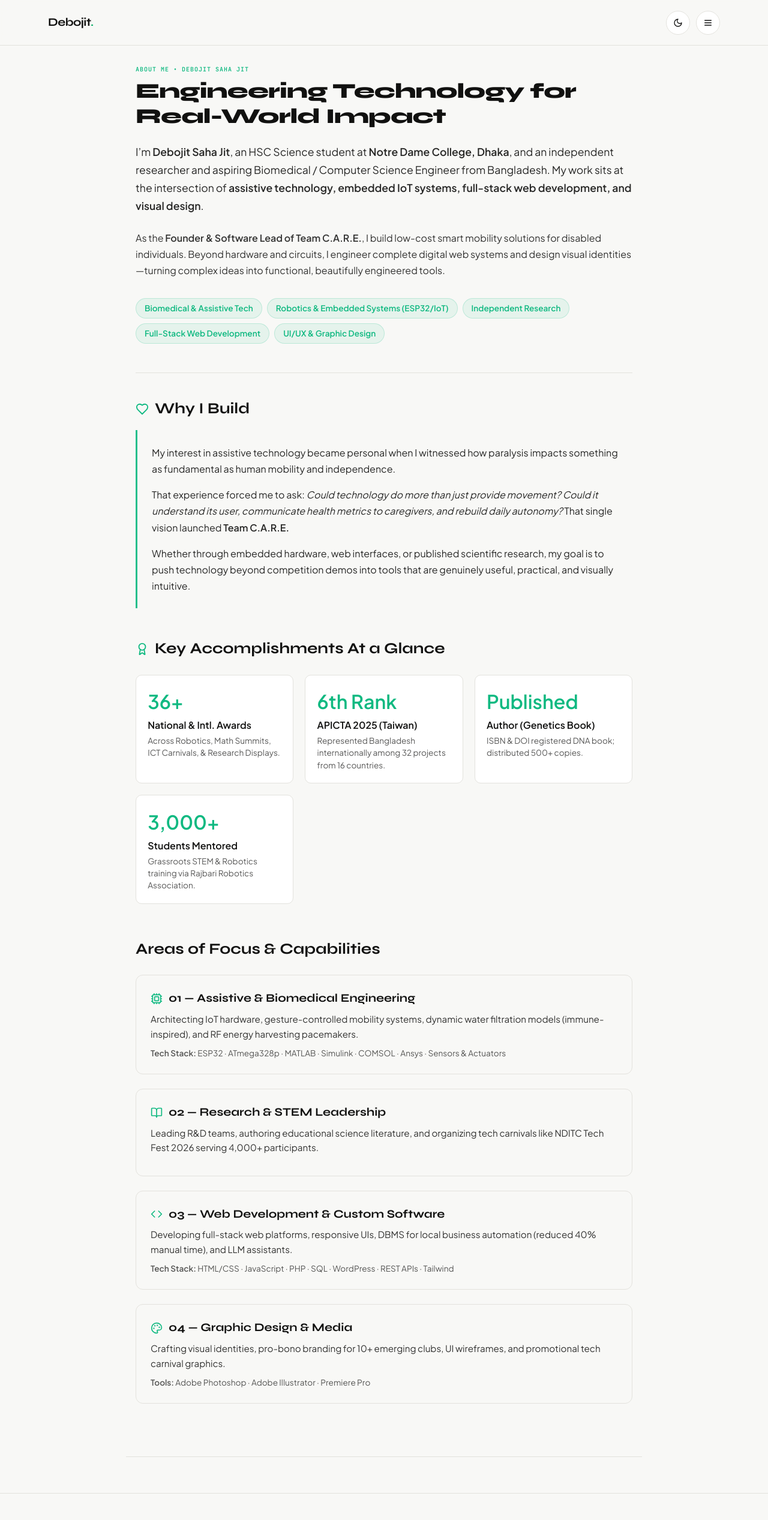
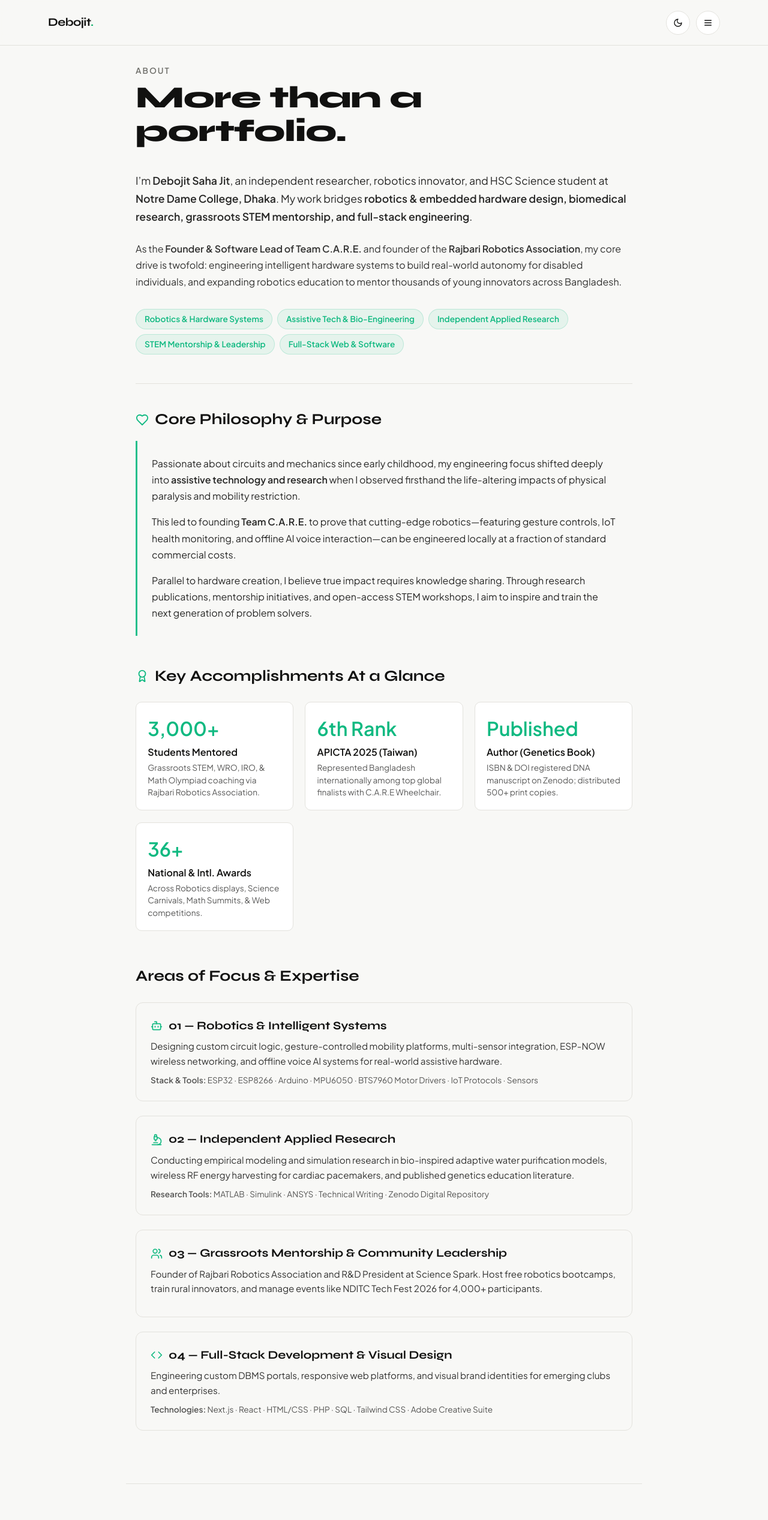
Before and after one commit to debojitsahajit09/my-portfolio, a Next.js app in the folder extracted/: page /about/bio in a window 1280 px wide. Shown: the top 2534 px of the page at 60% size. Built offline with nearby package versions, Linux system fonts and the light colour scheme.

Commit message:
Update page.tsx

```diff
--- a/extracted/app/about/bio/page.tsx
+++ b/extracted/app/about/bio/page.tsx
@@ -5,7 +5,10 @@ import {
   Cpu,
   Heart,
   Palette,
-  Code
+  Code,
+  Users,
+  Microscope,
+  Bot
 } from "lucide-react";
 
 export default function BioPage() {
@@ -13,30 +16,44 @@ export default function BioPage() {
     <main className="wrap section" style={{ maxWidth: "860px", margin: "0 auto", padding: "2rem 1rem" }}>
 
       {/* ----------------- SECTION 1: HERO / HEADER ----------------- */}
-      <div className="eyebrow" style={{ color: "#10b981", fontWeight: 600, letterSpacing: "1px" }}>
-        ABOUT ME • DEBOJIT SAHA JIT
+      <div style={{ marginBottom: "2.5rem" }}>
+        <p style={{
+          color: "var(--muted, #666)",
+          fontSize: "0.85rem",
+          fontWeight: 700,
+          letterSpacing: "0.15em",
+          textTransform: "uppercase",
+          marginBottom: "0.4rem"
+        }}>
+          ABOUT
+        </p>
+        <h1 style={{
+          fontSize: " clamp(2.2rem, 5vw, 3.2rem)",
+          fontWeight: 800,
+          lineHeight: 1.1,
+          margin: 0,
+          letterSpacing: "-0.02em"
+        }}>
+          More than a portfolio.
+        </h1>
       </div>
 
-      <h1 className="title" style={{ fontSize: "2.2rem", fontWeight: 800, margin: "0.5rem 0 1.5rem 0", lineHeight: 1.2 }}>
-        Engineering Technology for Real-World Impact
-      </h1>
-
       <p style={{ fontSize: "1.1rem", lineHeight: 1.7, opacity: 0.9, marginBottom: "1.5rem" }}>
-        I’m <strong>Debojit Saha Jit</strong>, an HSC Science student at <strong>Notre Dame College, Dhaka</strong>, and an independent researcher and aspiring Biomedical / Computer Science Engineer from Bangladesh. My work sits at the intersection of <strong>assistive technology, embedded IoT systems, full-stack web development, and visual design</strong>.
+        I’m <strong>Debojit Saha Jit</strong>, an independent researcher, robotics innovator, and HSC Science student at <strong>Notre Dame College, Dhaka</strong>. My work bridges <strong>robotics & embedded hardware design, biomedical research, grassroots STEM mentorship, and full-stack engineering</strong>.
       </p>
 
       <p style={{ fontSize: "1rem", lineHeight: 1.7, opacity: 0.85, marginBottom: "2rem" }}>
-        As the <strong>Founder & Software Lead of Team C.A.R.E.</strong>, I build low-cost smart mobility solutions for disabled individuals. Beyond hardware and circuits, I engineer complete digital web systems and design visual identities—turning complex ideas into functional, beautifully engineered tools.
+        As the <strong>Founder & Software Lead of Team C.A.R.E.</strong> and founder of the <strong>Rajbari Robotics Association</strong>, my core drive is twofold: engineering intelligent hardware systems to build real-world autonomy for disabled individuals, and expanding robotics education to mentor thousands of young innovators across Bangladesh.
       </p>
 
       {/* Quick Focus Pills */}
       <div style={{ display: "flex", flexWrap: "wrap", gap: "8px", marginBottom: "3rem" }}>
         {[
-          "Biomedical & Assistive Tech",
-          "Robotics & Embedded Systems (ESP32/IoT)",
-          "Independent Research",
-          "Full-Stack Web Development",
-          "UI/UX & Graphic Design"
+          "Robotics & Hardware Systems",
+          "Assistive Tech & Bio-Engineering",
+          "Independent Applied Research",
+          "STEM Mentorship & Leadership",
+          "Full-Stack Web & Software"
         ].map((tag, i) => (
           <span key={i} style={{
             padding: "6px 14px",
@@ -54,10 +71,10 @@ export default function BioPage() {
 
       <hr style={{ border: "none", borderTop: "1px solid var(--line, #333)", margin: "2.5rem 0" }} />
 
-      {/* ----------------- SECTION 2: WHY I BUILD ----------------- */}
+      {/* ----------------- SECTION 2: WHY I BUILD & RESEARCH ----------------- */}
       <div style={{ marginBottom: "3rem" }}>
         <h2 style={{ fontSize: "1.6rem", fontWeight: 700, marginBottom: "1rem", display: "flex", alignItems: "center", gap: "10px" }}>
-          <Heart size={22} style={{ color: "#10b981" }} /> Why I Build
+          <Heart size={22} style={{ color: "#10b981" }} /> Core Philosophy & Purpose
         </h2>
 
         <div style={{
@@ -70,13 +87,13 @@ export default function BioPage() {
           opacity: 0.9
         }}>
           <p style={{ marginBottom: "1rem" }}>
-            My interest in assistive technology became personal when I witnessed how paralysis impacts something as fundamental as human mobility and independence.
+            Passionate about circuits and mechanics since early childhood, my engineering focus shifted deeply into <strong>assistive technology and research</strong> when I observed firsthand the life-altering impacts of physical paralysis and mobility restriction.
           </p>
           <p style={{ marginBottom: "1rem" }}>
-            That experience forced me to ask: <em>Could technology do more than just provide movement? Could it understand its user, communicate health metrics to caregivers, and rebuild daily autonomy?</em> That single vision launched <strong>Team C.A.R.E.</strong>
+            This led to founding <strong>Team C.A.R.E.</strong> to prove that cutting-edge robotics—featuring gesture controls, IoT health monitoring, and offline AI voice interaction—can be engineered locally at a fraction of standard commercial costs.
           </p>
           <p style={{ margin: 0 }}>
-            Whether through embedded hardware, web interfaces, or published scientific research, my goal is to push technology beyond competition demos into tools that are genuinely useful, practical, and visually intuitive.
+            Parallel to hardware creation, I believe true impact requires knowledge sharing. Through research publications, mentorship initiatives, and open-access STEM workshops, I aim to inspire and train the next generation of problem solvers.
           </p>
         </div>
       </div>
@@ -90,10 +107,10 @@ export default function BioPage() {
         <div style={{ display: "grid", gridTemplateColumns: "repeat(auto-fit, minmax(250px, 1fr))", gap: "1.2rem" }}>
 
           <div style={{ padding: "1.2rem", border: "1px solid var(--line, #333)", borderRadius: "10px", background: "var(--card, transparent)" }}>
-            <div style={{ fontSize: "2rem", fontWeight: 800, color: "#10b981" }}>36+</div>
-            <div style={{ fontWeight: 600, margin: "4px 0" }}>National & Intl. Awards</div>
+            <div style={{ fontSize: "2rem", fontWeight: 800, color: "#10b981" }}>3,000+</div>
+            <div style={{ fontWeight: 600, margin: "4px 0" }}>Students Mentored</div>
             <p style={{ fontSize: "0.85rem", opacity: 0.7, margin: 0 }}>
-              Across Robotics, Math Summits, ICT Carnivals, & Research Displays.
+              Grassroots STEM, WRO, IRO, & Math Olympiad coaching via Rajbari Robotics Association.
             </p>
           </div>
 
@@ -101,7 +118,7 @@ export default function BioPage() {
             <div style={{ fontSize: "2rem", fontWeight: 800, color: "#10b981" }}>6th Rank</div>
             <div style={{ fontWeight: 600, margin: "4px 0" }}>APICTA 2025 (Taiwan)</div>
             <p style={{ fontSize: "0.85rem", opacity: 0.7, margin: 0 }}>
-              Represented Bangladesh internationally among 32 projects from 16 countries.
+              Represented Bangladesh internationally among top global finalists with C.A.R.E Wheelchair.
             </p>
           </div>
 
@@ -109,79 +126,79 @@ export default function BioPage() {
             <div style={{ fontSize: "2rem", fontWeight: 800, color: "#10b981" }}>Published</div>
             <div style={{ fontWeight: 600, margin: "4px 0" }}>Author (Genetics Book)</div>
             <p style={{ fontSize: "0.85rem", opacity: 0.7, margin: 0 }}>
-              ISBN & DOI registered DNA book; distributed 500+ copies.
+              ISBN & DOI registered DNA manuscript on Zenodo; distributed 500+ print copies.
             </p>
           </div>
 
           <div style={{ padding: "1.2rem", border: "1px solid var(--line, #333)", borderRadius: "10px", background: "var(--card, transparent)" }}>
-            <div style={{ fontSize: "2rem", fontWeight: 800, color: "#10b981" }}>3,000+</div>
-            <div style={{ fontWeight: 600, margin: "4px 0" }}>Students Mentored</div>
+            <div style={{ fontSize: "2rem", fontWeight: 800, color: "#10b981" }}>36+</div>
+            <div style={{ fontWeight: 600, margin: "4px 0" }}>National & Intl. Awards</div>
             <p style={{ fontSize: "0.85rem", opacity: 0.7, margin: 0 }}>
-              Grassroots STEM & Robotics training via Rajbari Robotics Association.
+              Across Robotics displays, Science Carnivals, Math Summits, & Web competitions.
             </p>
           </div>
 
         </div>
       </div>
 
-      {/* ----------------- SECTION 4: AREAS OF EXPERTISE ----------------- */}
+      {/* ----------------- SECTION 4: AREAS OF FOCUS ----------------- */}
       <div style={{ marginBottom: "3.5rem" }}>
         <h2 style={{ fontSize: "1.6rem", fontWeight: 700, marginBottom: "1.5rem" }}>
-          Areas of Focus & Capabilities
+          Areas of Focus & Expertise
         </h2>
 
         <div style={{ display: "flex", flexDirection: "column", gap: "1.5rem" }}>
 
-          {/* 01: Assistive & Biomedical Tech */}
+          {/* 01: Robotics & Embedded Hardware */}
           <div style={{ padding: "1.5rem", border: "1px solid var(--line, #333)", borderRadius: "12px" }}>
             <div style={{ display: "flex", alignItems: "center", gap: "10px", marginBottom: "0.5rem" }}>
-              <Cpu style={{ color: "#10b981" }} size={20} />
-              <h3 style={{ fontSize: "1.2rem", fontWeight: 700, margin: 0 }}>01 — Assistive & Biomedical Engineering</h3>
+              <Bot style={{ color: "#10b981" }} size={20} />
+              <h3 style={{ fontSize: "1.2rem", fontWeight: 700, margin: 0 }}>01 — Robotics & Intelligent Systems</h3>
             </div>
             <p style={{ fontSize: "0.95rem", opacity: 0.85, lineHeight: 1.6, margin: "0 0 10px 0" }}>
-              Architecting IoT hardware, gesture-controlled mobility systems, dynamic water filtration models (immune-inspired), and RF energy harvesting pacemakers.
+              Designing custom circuit logic, gesture-controlled mobility platforms, multi-sensor integration, ESP-NOW wireless networking, and offline voice AI systems for real-world assistive hardware.
             </p>
             <div style={{ fontSize: "0.85rem", opacity: 0.7 }}>
-              <strong>Tech Stack:</strong> ESP32 · ATmega328p · MATLAB · Simulink · COMSOL · Ansys · Sensors & Actuators
+              <strong>Stack & Tools:</strong> ESP32 · ESP8266 · Arduino · MPU6050 · BTS7960 Motor Drivers · IoT Protocols · Sensors
             </div>
           </div>
 
-          {/* 02: STEM Leadership & Research */}
+          {/* 02: Independent Applied Research */}
           <div style={{ padding: "1.5rem", border: "1px solid var(--line, #333)", borderRadius: "12px" }}>
             <div style={{ display: "flex", alignItems: "center", gap: "10px", marginBottom: "0.5rem" }}>
-              <BookOpen style={{ color: "#10b981" }} size={20} />
-              <h3 style={{ fontSize: "1.2rem", fontWeight: 700, margin: 0 }}>02 — Research & STEM Leadership</h3>
+              <Microscope style={{ color: "#10b981" }} size={20} />
+              <h3 style={{ fontSize: "1.2rem", fontWeight: 700, margin: 0 }}>02 — Independent Applied Research</h3>
             </div>
             <p style={{ fontSize: "0.95rem", opacity: 0.85, lineHeight: 1.6, margin: "0 0 10px 0" }}>
-              Leading R&D teams, authoring educational science literature, and organizing tech carnivals like NDITC Tech Fest 2026 serving 4,000+ participants.
+              Conducting empirical modeling and simulation research in bio-inspired adaptive water purification models, wireless RF energy harvesting for cardiac pacemakers, and published genetics education literature.
+            </p>
+            <div style={{ fontSize: "0.85rem", opacity: 0.7 }}>
+              <strong>Research Tools:</strong> MATLAB · Simulink · ANSYS · Technical Writing · Zenodo Digital Repository
+            </div>
+          </div>
+
+          {/* 03: Grassroots Mentorship & Leadership */}
+          <div style={{ padding: "1.5rem", border: "1px solid var(--line, #333)", borderRadius: "12px" }}>
+            <div style={{ display: "flex", alignItems: "center", gap: "10px", marginBottom: "0.5rem" }}>
+              <Users style={{ color: "#10b981" }} size={20} />
+              <h3 style={{ fontSize: "1.2rem", fontWeight: 700, margin: 0 }}>03 — Grassroots Mentorship & Community Leadership</h3>
+            </div>
+            <p style={{ fontSize: "0.95rem", opacity: 0.85, lineHeight: 1.6, margin: "0 0 10px 0" }}>
+              Founder of Rajbari Robotics Association and R&D President at Science Spark. Host free robotics bootcamps, train rural innovators, and manage events like NDITC Tech Fest 2026 for 4,000+ participants.
             </p>
           </div>
 
-          {/* 03: Web Development & Systems */}
+          {/* 04: Full-Stack Web Dev & UI/UX */}
           <div style={{ padding: "1.5rem", border: "1px solid var(--line, #333)", borderRadius: "12px" }}>
             <div style={{ display: "flex", alignItems: "center", gap: "10px", marginBottom: "0.5rem" }}>
               <Code style={{ color: "#10b981" }} size={20} />
-              <h3 style={{ fontSize: "1.2rem", fontWeight: 700, margin: 0 }}>03 — Web Development & Custom Software</h3>
+              <h3 style={{ fontSize: "1.2rem", fontWeight: 700, margin: 0 }}>04 — Full-Stack Development & Visual Design</h3>
             </div>
             <p style={{ fontSize: "0.95rem", opacity: 0.85, lineHeight: 1.6, margin: "0 0 10px 0" }}>
-              Developing full-stack web platforms, responsive UIs, DBMS for local business automation (reduced 40% manual time), and LLM assistants.
+              Engineering custom DBMS portals, responsive web platforms, and visual brand identities for emerging clubs and enterprises.
             </p>
             <div style={{ fontSize: "0.85rem", opacity: 0.7 }}>
-              <strong>Tech Stack:</strong> HTML/CSS · JavaScript · PHP · SQL · WordPress · REST APIs · Tailwind
-            </div>
-          </div>
-
-          {/* 04: Graphic Design & Digital Media */}
-          <div style={{ padding: "1.5rem", border: "1px solid var(--line, #333)", borderRadius: "12px" }}>
-            <div style={{ display: "flex", alignItems: "center", gap: "10px", marginBottom: "0.5rem" }}>
-              <Palette style={{ color: "#10b981" }} size={20} />
-              <h3 style={{ fontSize: "1.2rem", fontWeight: 700, margin: 0 }}>04 — Graphic Design & Media</h3>
-            </div>
-            <p style={{ fontSize: "0.95rem", opacity: 0.85, lineHeight: 1.6, margin: "0 0 10px 0" }}>
-              Crafting visual identities, pro-bono branding for 10+ emerging clubs, UI wireframes, and promotional tech carnival graphics.
-            </p>
-            <div style={{ fontSize: "0.85rem", opacity: 0.7 }}>
-              <strong>Tools:</strong> Adobe Photoshop · Adobe Illustrator · Premiere Pro
+              <strong>Technologies:</strong> Next.js · React · HTML/CSS · PHP · SQL · Tailwind CSS · Adobe Creative Suite
             </div>
           </div>
 
```
